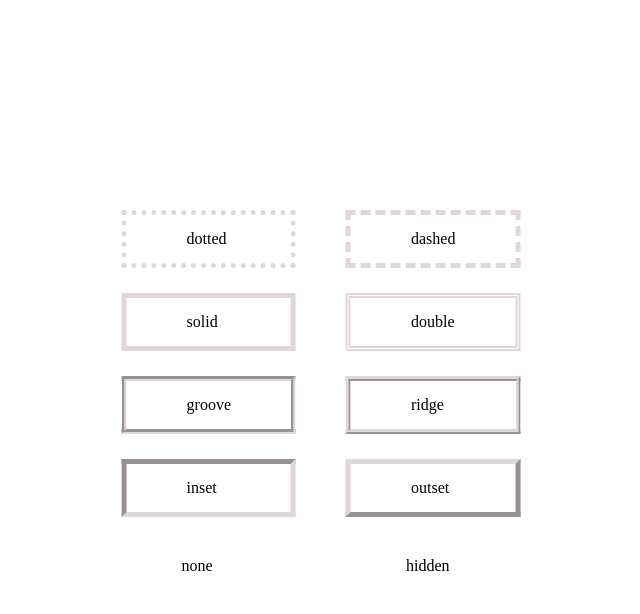
After one commit to narayandhakal09/web-lab-assignment, a PHP site: the page made by Labs/Lab 2/Borders.html in a window 1280 px wide. The commit adds this page. Shown: the top 614 px of the page, without its empty margins (319-959 px from the left). Run offline with PHP 8.4, Linux system fonts and the light colour scheme.

Commit message:
lab2 qno 2 completed

```diff
--- /dev/null
+++ b/Labs/Lab 2/Borders.css
@@ -0,0 +1,56 @@
+*{
+    padding: 0px;
+    margin: 0px;
+}
+
+main {
+    position: absolute;
+    top: 50%;
+    left: 50%;
+    transform: translate(-50%, -50%);
+    display: flex;
+}
+div[class]{
+    /* border: 5px solid #ded2d2e0;; */
+    padding: 15px 60px ;
+    margin: 25px;
+}
+.dotted {
+    border: 5px dotted #ded2d2e0;
+}
+
+.solid {
+    border: 5px solid #ded2d2e0;
+}
+
+.groove {
+    border: 5px groove #ded2d2e0;
+}
+
+.inset {
+    border: 5px inset #ded2d2e0;
+}
+
+.none {
+    border: 5px none #ded2d2e0;
+}
+
+.dashed {
+    border: 5px dashed #ded2d2e0;
+}
+
+.double {
+    border: 5px double #ded2d2e0;
+}
+
+.ridge {
+    border: 5px ridge #ded2d2e0;
+}
+
+.outset {
+    border: 5px outset #ded2d2e0;
+}
+
+.hidden {
+    border: 5px hidden #ded2d2e0;
+}
--- /dev/null
+++ b/Labs/Lab 2/Borders.html
@@ -0,0 +1,39 @@
+<!DOCTYPE html>
+<html lang="en">
+
+<head>
+    <meta charset="UTF-8">
+    <meta http-equiv="X-UA-Compatible" content="IE=edge">
+    <meta name="viewport" content="width=device-width, initial-scale=1.0">
+    <title>Document</title>
+    <link rel="stylesheet" href="Borders.css">
+</head>
+
+<body>
+    <main>
+
+        <div>
+            <div class="dotted">dotted</div>
+            <div class="solid">solid</div>
+            <div class="groove">groove</div>
+            <div class="inset">inset</div>
+            <div class="none">none</div>
+
+
+        </div>
+        <div>
+            <div class="dashed">dashed</div>
+            <div class="double">double</div>
+            <div class="ridge">ridge</div>
+            <div class="outset">outset</div>
+            <div class="hidden">hidden</div>
+
+
+        </div>
+
+
+    </main>
+
+</body>
+
+</html>
--- a/Labs/Lab 2/Buttons.html
+++ b/Labs/Lab 2/Buttons.html
@@ -9,7 +9,7 @@
     <link rel="stylesheet" href="https://cdnjs.cloudflare.com/ajax/libs/font-awesome/4.7.0/css/font-awesome.min.css">
 
 
-    <link rel="stylesheet" href="style.css">
+    <link rel="stylesheet" href="buttons.css">
 </head>
 
 <body class="main" >
--- a/Labs/Lab 2/style.css
+++ b/Labs/Lab 2/buttons.css
@@ -52,9 +52,6 @@
 
 /* //////////////////////    UTILITY CLASS STYLING ENDS /////////////////////////////////////// */
 
-.body {
-    position: relative;
-}
 
 main {
     position: absolute;
@@ -188,7 +185,7 @@ div .row a {
 
 .round-hover {
     border-radius: 50%;
-    padding: 9px 12px;
+    padding: 8px 12px;
     background-color: var(--primary);
 
     color: var(--white);
```
Also changed, not shown: Labs/Lab 2/Final-buttons-ui.png (added), Labs/Lab 2/README.md (added).
